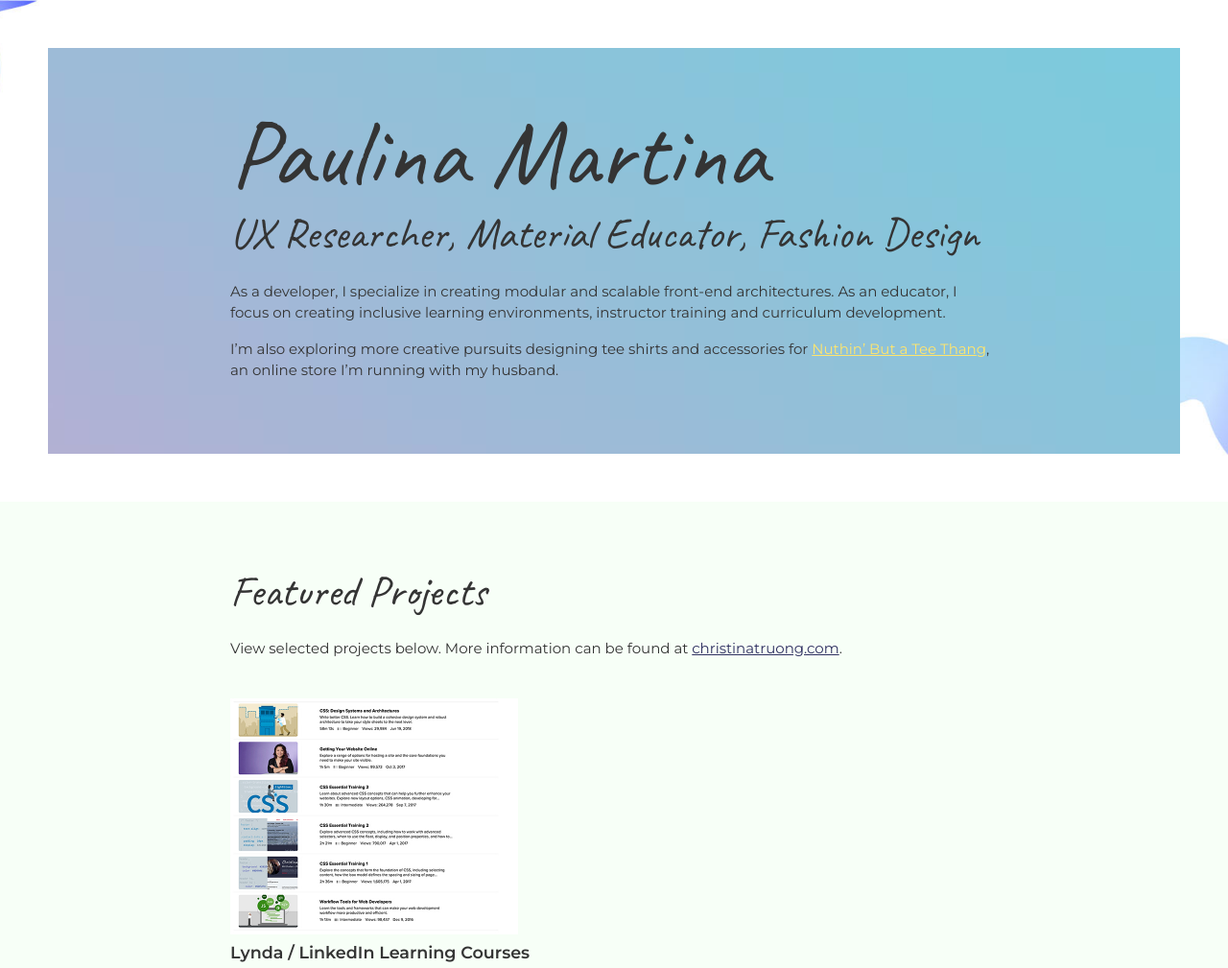
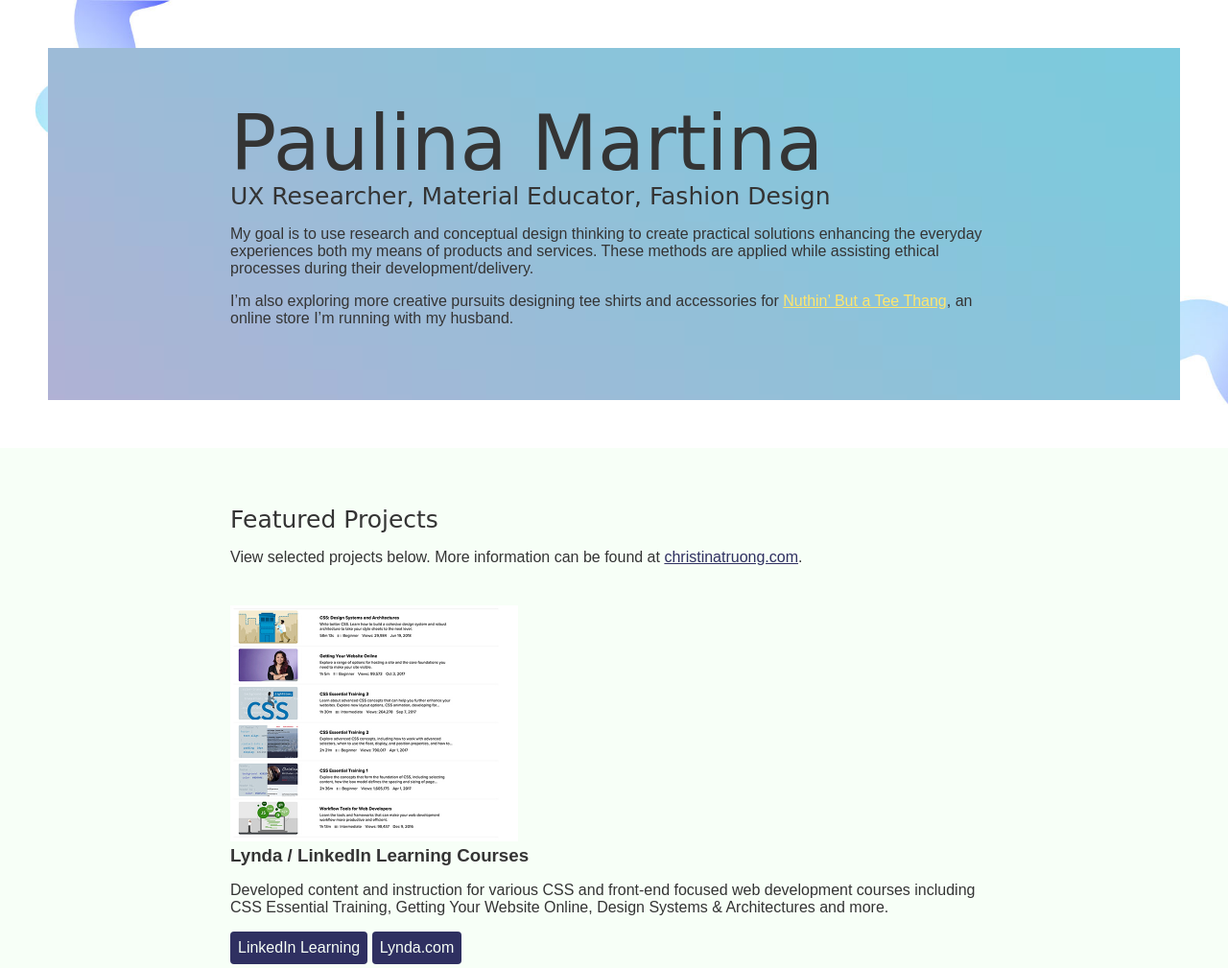
Before and after one commit to TheHagueUniversity/portfolio-PaulinaMartinak, a plain HTML site: page index.html in a window 1280 px wide. Shown: the top 1009 px of the page at 96% size. Drawn offline with Linux system fonts and the light colour scheme; files whose address does not match are found by name.

Commit message:
Start font
Start font

```diff
--- a/css/styles.css
+++ b/css/styles.css
@@ -26,9 +26,9 @@ body {
   color: #343434;
   margin: 0;
   padding: 0;
-  font-family: 'Montserrat', sans-serif;
-  font-size: 15px;
-  line-height: 1.5;
+
+ font-family: 'Quicksand', sans-serif;
+ font-weight: 20;
 }
 img {
   width: 300px;
@@ -40,11 +40,11 @@ a:hover {
   text-decoration: none;
 }
 h1 {
-  font-size: 100px;
+  font-size: 80px;
   line-height: 1;
 }
 h2 {
-  font-size: 45px;
+  font-size: 25px;
 }
 h1, h2 {
   font-family: 'Caveat', cursive;
--- a/index.html
+++ b/index.html
@@ -4,7 +4,7 @@
     <meta charset="UTF-8">
     <meta name="viewport" content="width=device-width, initial-scale=1.0">
     <title> Paulina Martina UX Researcher, Material Educator, Fashion Design</title>
-    <link href="https://fonts.googleapis.com/css?family=Caveat|Montserrat:400,600&display=swap" rel="stylesheet">
+    <link href="<link href="https://fonts.googleapis.com/css?family=Quicksand:300,500 rel="stylesheet">
     <link rel="stylesheet" href="css/styles.css">
   </head>
   <body>
@@ -15,8 +15,11 @@
           <h1>Paulina Martina</h1>
           <h2> UX Researcher, Material Educator, Fashion Design</h2>
 
-          <p>As a developer, I specialize in creating modular and scalable front-end architectures. As an educator, I focus on creating inclusive learning environments, instructor training and curriculum development.</p>
+          <p>   My goal is to use research and conceptual design thinking to create practical solutions enhancing the everyday experiences both my means of  products and services. These methods are applied while assisting ethical processes during their development/delivery.</p>
           <p>I’m also exploring more creative pursuits designing tee shirts and accessories for <a href="http://teethang.com" target="_blank">Nuthin’ But a Tee Thang</a>, an online store I’m running with my husband.</p>
+
+
+
         </div>
       </header>
 
```
